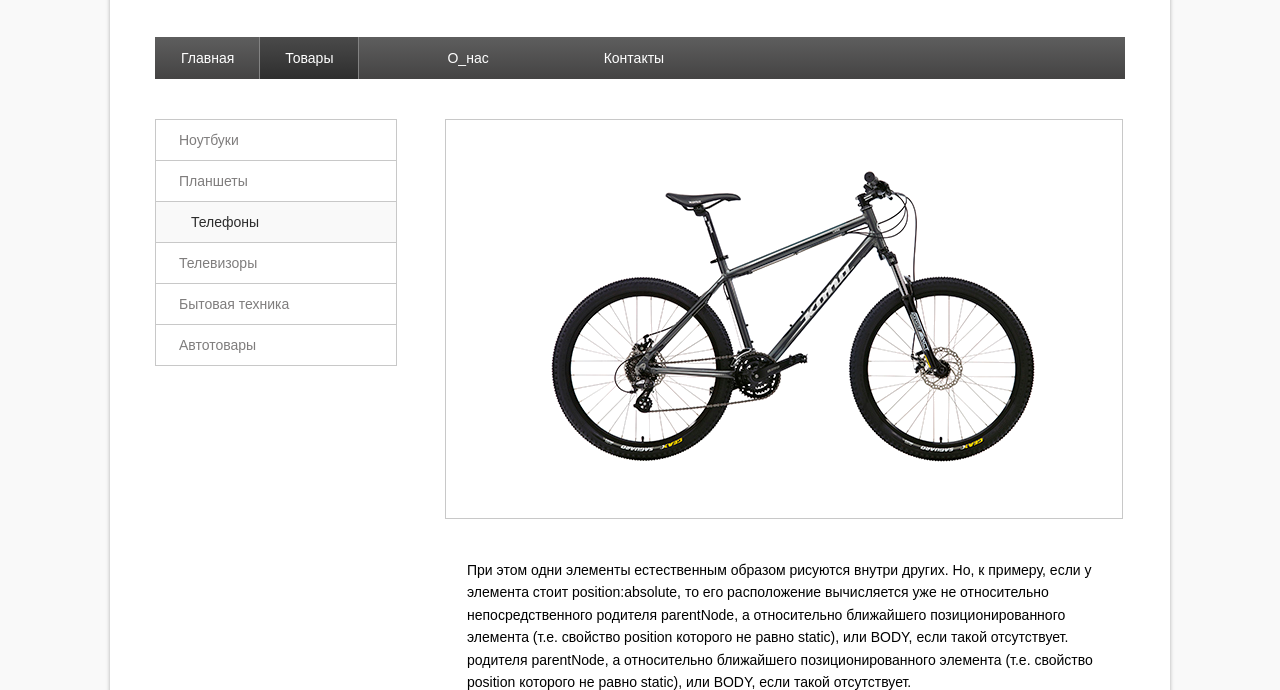
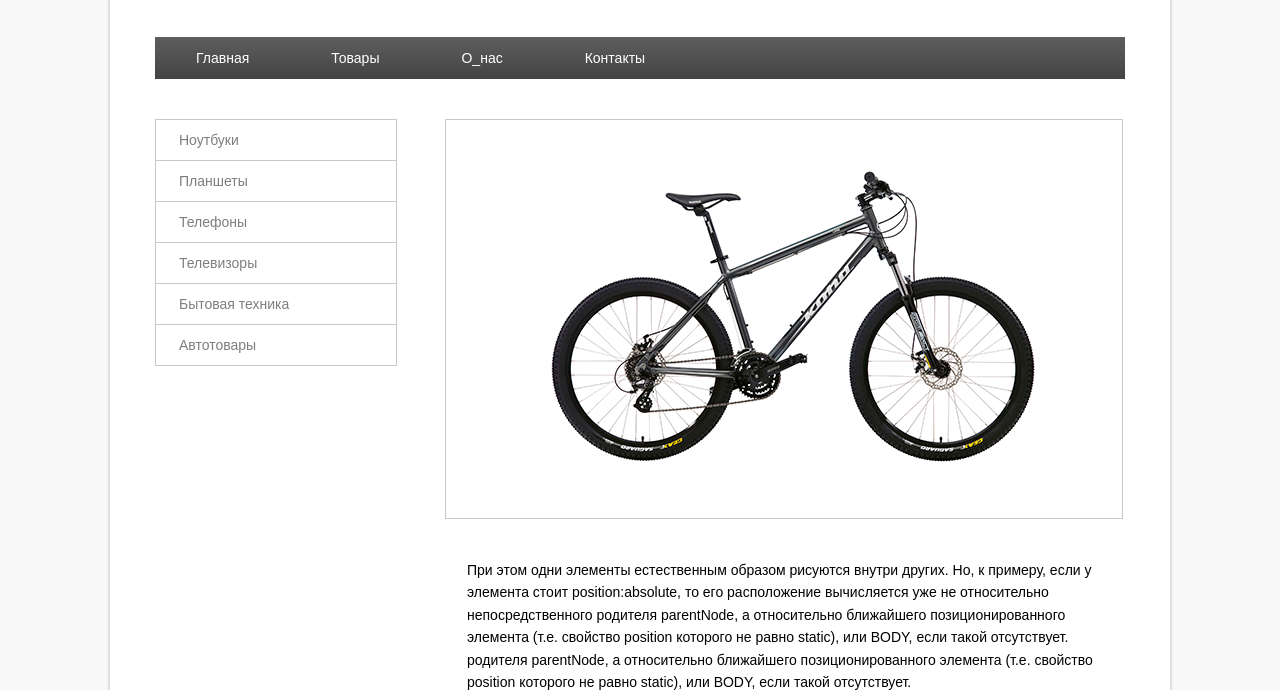
Before and after one commit to romankim34/Homework_3, a plain HTML site: page index.html in a window 1280 px wide. Shown: the part 110-800 px from the top of the page. Drawn offline with Linux system fonts and the light colour scheme.

Commit message:
сделал высоту блока на всю на всю высоту страницы, убрал активный пункт меню убрал ширину у ссылки сайдбара

```diff
--- a/css/style.css
+++ b/css/style.css
@@ -7,6 +7,7 @@ body {
 
 .container {
     max-width: 1060px;
+    height: 200vh;
     box-sizing: border-box;
     margin: auto;
     background: #fff;
@@ -38,27 +39,12 @@ body {
 
 .menu li {
     display: inline-block;
-    padding: 13px 0;
     border-left: 1px solid transparent;
     border-right: 1px solid transparent;
     transition: 0.5s all;
 }
 
-.menu li:nth-child(3) {
-    padding: 13px 63px;
-    margin-left: -1px;
-}
-
-.menu li:first-child {
-    margin-right: -1px;
-}
-
 .menu li:hover {
-    border-left: 1px solid #838383;
-    border-right: 1px solid #838383;
-    background: linear-gradient(to top, #2e2e2e, #4a4a4a);
-}
-.menu .active {
     border-left: 1px solid #838383;
     border-right: 1px solid #838383;
     background: linear-gradient(to top, #2e2e2e, #4a4a4a);
@@ -67,8 +53,11 @@ body {
 .menu a {
     text-decoration: none;
     color: #fff;
-    padding: 13px 25px;
+    padding: 13px 40px;
+    display: block;
 }
+
+
 
 /* Sidebar -------------------------------------------- */
 
@@ -85,19 +74,12 @@ body {
 .sidebar a {
     color: #7f7d7d;
     text-decoration: none;
-    width: 240px;
     height: 40px;
     display: block;
     box-sizing: border-box;
     line-height: 40px;
     padding-left: 23px;
     transition: all 0.2s;
-}
-
-.active_sidebar a {
-    background: #f9f9f9;
-    padding-left: 35px;
-    color: #2c2c2c;
 }
 
 .sidebar a:hover {
@@ -162,10 +144,6 @@ body {
     border-bottom: 1px solid #686868;
 }
 
-.active_footer a {
-    border-bottom: 1px solid #686868;
-}
-
 .copyright {
     float: right;
     line-height: 45px;
--- a/index.html
+++ b/index.html
@@ -13,7 +13,7 @@
             </div>
             <div class="menu">
                 <ul>
-                    <li><a href="#">Главная</a></li><li class="active"><a  href="#">Товары</a></li><li><a href="#">О_нас</a></li><li><a href="#" >Контакты</a></li>
+                    <li><a href="#">Главная</a></li><li><a  href="#">Товары</a></li><li><a href="#">О_нас</a></li><li><a href="#" >Контакты</a></li>
                 </ul>
             </div>
             <div class="clearfix">
@@ -21,7 +21,7 @@
                 <ul>
                     <li><a href="#">Ноутбуки</a></li>
                     <li><a href="#">Планшеты</a></li>
-                    <li class="active_sidebar"><a href="#">Телефоны</a></li>
+                    <li><a href="#">Телефоны</a></li>
                     <li><a href="#">Телевизоры</a></li>
                     <li><a href="#">Бытовая техника</a></li>
                     <li><a href="#">Автотовары</a></li>
@@ -41,7 +41,7 @@
                 <div class="menu_footer">
                     <ul>
                         <li><a href="#">Главная</a></li>
-                        <li class="active_footer"><a href="#">Товары</a></li>
+                        <li><a href="#">Товары</a></li>
                         <li><a href="#">О_нас</a></li>
                         <li><a href="#">Контакты</a></li>
                     </ul>
```
